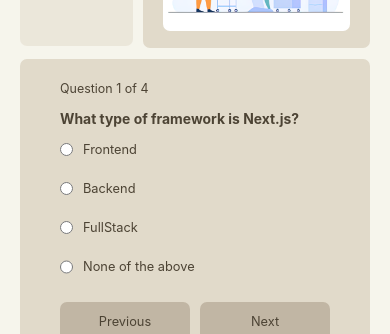
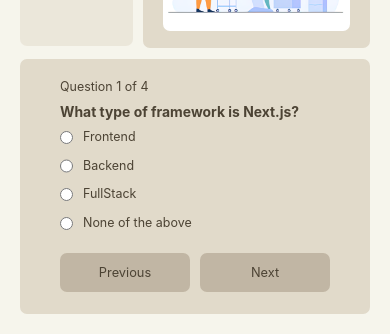
Before and after one commit to flioner/medicina_tec, a Next.js app: page / in a window 390 px wide. Shown: the part 491-825 px from the top of the page. Built offline with nearby package versions, Linux system fonts and the light colour scheme.

Commit message:
quiz mobile responsiveness pt.2

```diff
--- a/components/quiz/quiz.module.css
+++ b/components/quiz/quiz.module.css
@@ -27,7 +27,7 @@
   color: var(--accent2);
   display: flex;
   flex-wrap: wrap;
-  padding: 10px 0px;
+  padding: max(min(0.5vw, 10px), 5px) 0px;
 }
 
 .questionTitle {
@@ -39,7 +39,7 @@
 .questionText {
   color: var(--accent2);
   padding-left: 10px;
-  font-size: var(--S);
+  font-size: var(--SX);
 }
 .button {
   color: var(--accent2);
@@ -59,6 +59,6 @@
 
 .counter {
   color: var(--accent2);
-  padding: 10px 0px;
+  padding: max(min(0.5vw, 20px), 8px) 0px max(min(0.5vw, 10px), 5px);
   font-size: var(--SX);
 }
```
